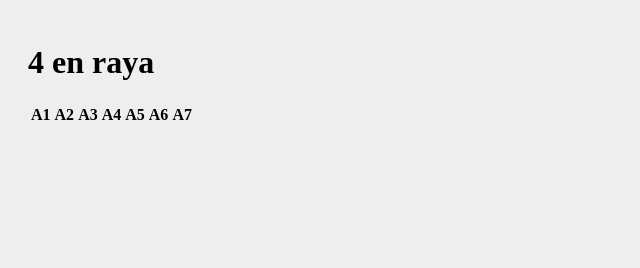
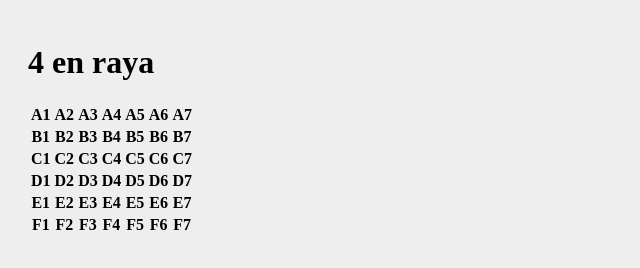
Before and after one commit to Pablo-Rom/4enraya, a plain HTML site: page 4EnRaya/Index.html in a window 1280 px wide. Shown: the whole page, without its empty margins (0-640 px from the left). Drawn offline with Linux system fonts and the light colour scheme.

Commit message:
Update Index.html

```diff
--- a/4EnRaya/Index.html
+++ b/4EnRaya/Index.html
@@ -21,6 +21,56 @@
 				<th>A7</th>
 			</tr>
 
+			<tr>
+				<th>B1</th>
+				<th>B2</th>
+				<th>B3</th>
+				<th>B4</th>
+				<th>B5</th>
+				<th>B6</th>
+				<th>B7</th>
+			</tr>
+
+			<tr>
+				<th>C1</th>
+				<th>C2</th>
+				<th>C3</th>
+				<th>C4</th>
+				<th>C5</th>
+				<th>C6</th>
+				<th>C7</th>
+			</tr>
+
+			<tr>
+				<th>D1</th>
+				<th>D2</th>
+				<th>D3</th>
+				<th>D4</th>
+				<th>D5</th>
+				<th>D6</th>
+				<th>D7</th>
+			</tr>
+
+			<tr>
+				<th>E1</th>
+				<th>E2</th>
+				<th>E3</th>
+				<th>E4</th>
+				<th>E5</th>
+				<th>E6</th>
+				<th>E7</th>
+			</tr>
+
+			<tr>
+				<th>F1</th>
+				<th>F2</th>
+				<th>F3</th>
+				<th>F4</th>
+				<th>F5</th>
+				<th>F6</th>
+				<th>F7</th>
+			</tr>
+
 
 		</table>
 
```
